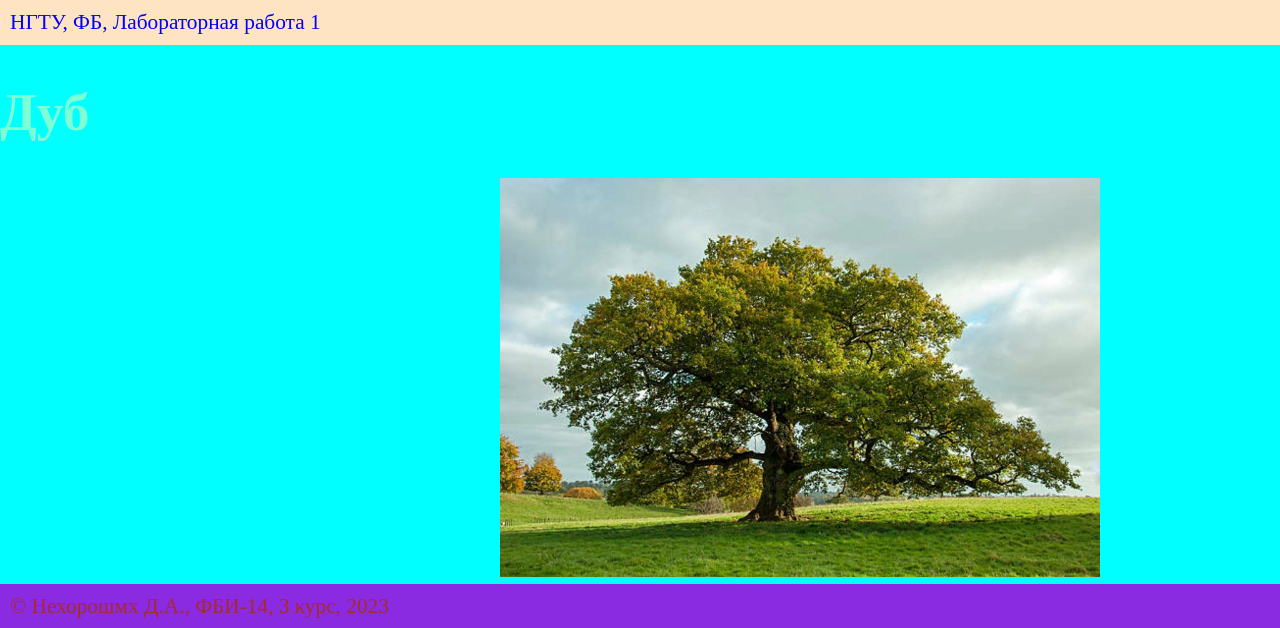
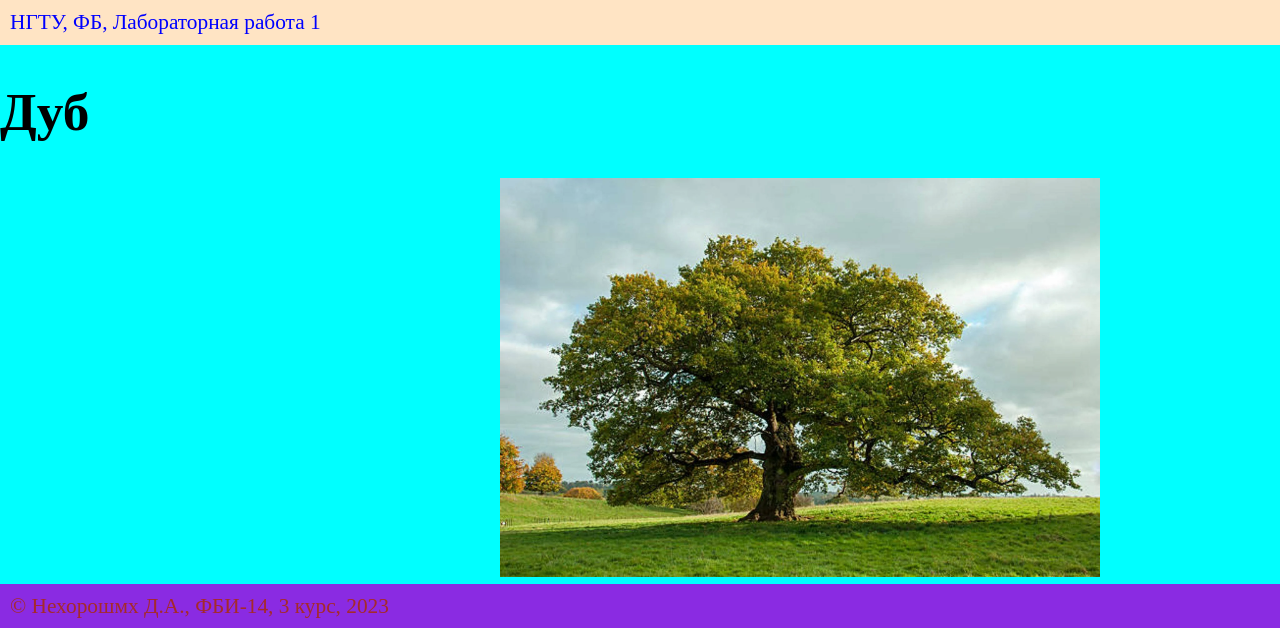
Before and after one commit to Special-dima/LEARN2, a Flask app: page /lab1/oak in a window 1280 px wide. Shown: the top 628 px of the page. Run offline with Flask 3, Linux system fonts and the light colour scheme.

Commit message:
Дополнение lab1

```diff
--- a/static/lab1.css
+++ b/static/lab1.css
@@ -1,6 +1,6 @@
 body {
     background-color: aqua;
-    color: aquamarine;
+    color: rgb(0, 0, 0);
     font-size: 20pt;
     margin: 0px;
 }
```
